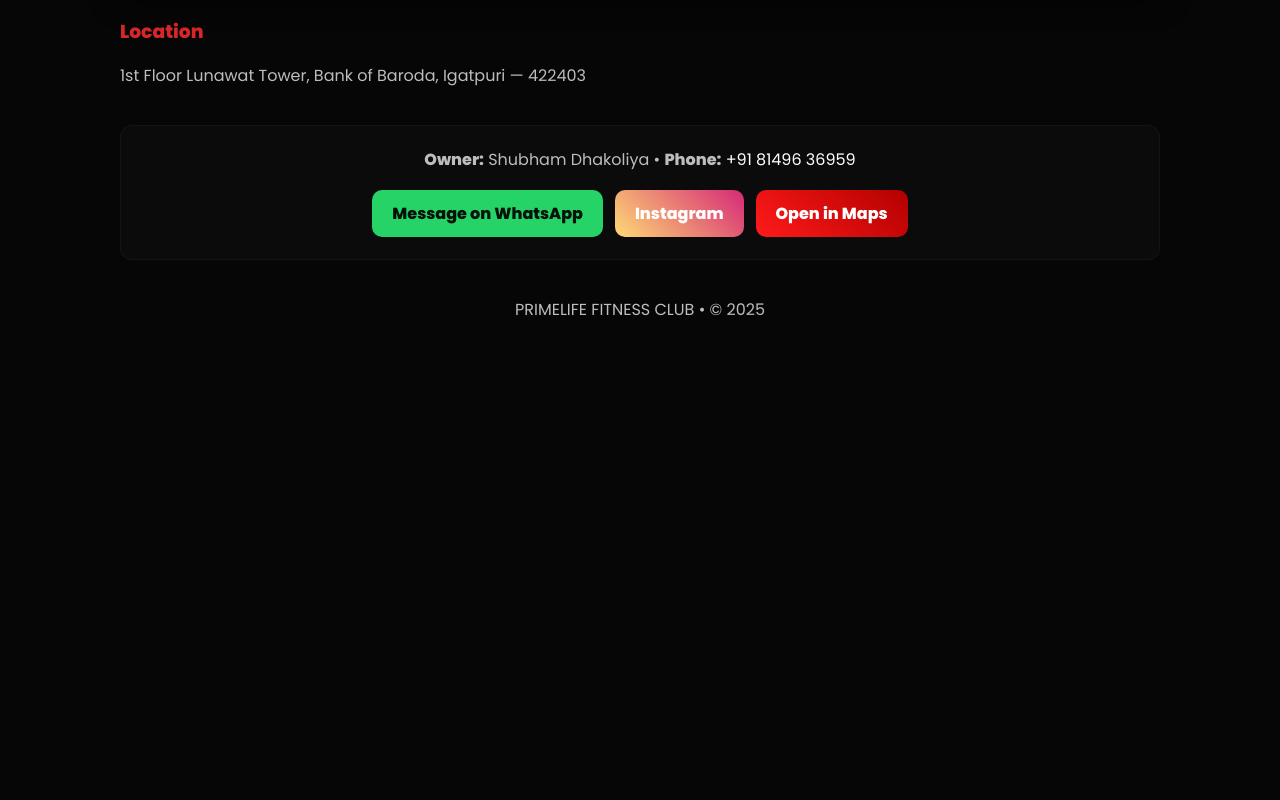
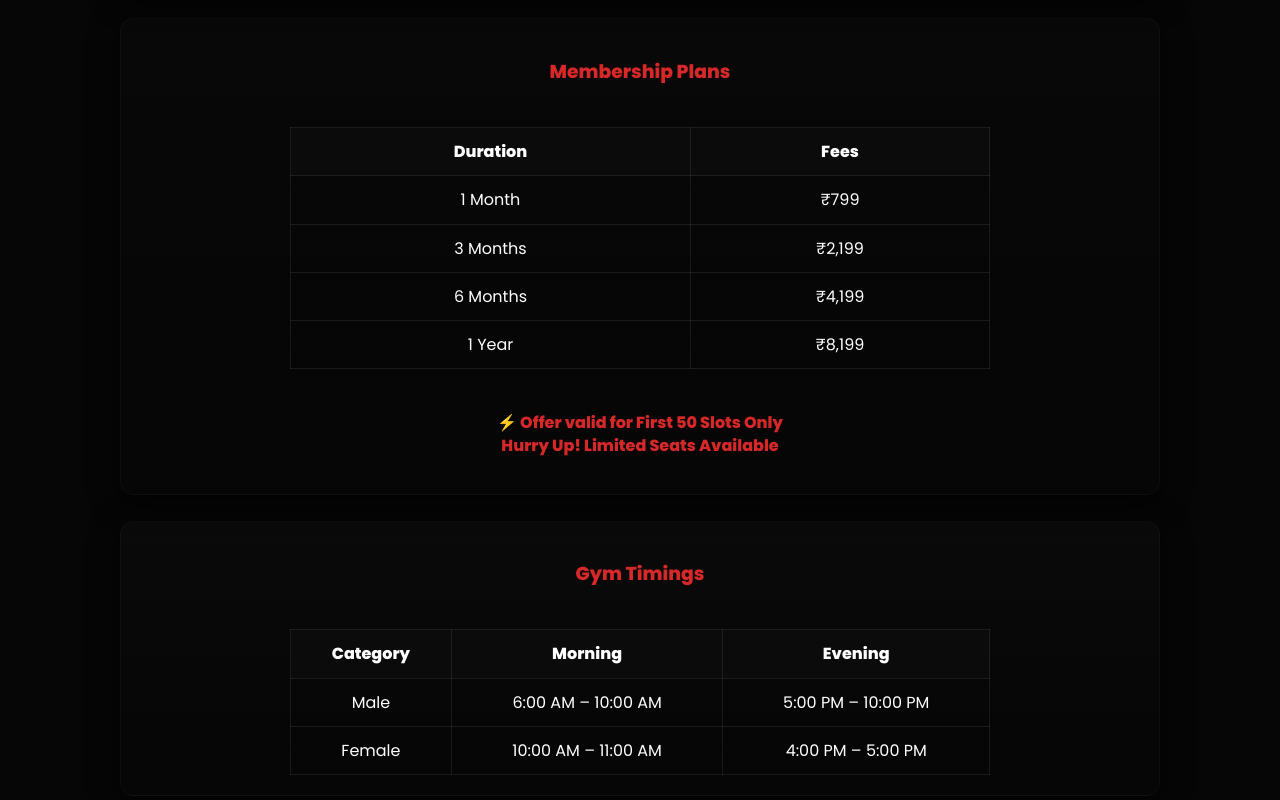
Before and after one commit to GitBuddy14/Primelifegym.github.io, a plain HTML site: page index.html in a window 1280 px wide. Shown: the part 2560-3360 px from the top of the page. Before the commit the page ends 2939 px from the top, so only its background shows below. Drawn offline with Linux system fonts and the light colour scheme.

Commit message:
Update index.html
Append some timings or fees data

```diff
--- a/index.html
+++ b/index.html
@@ -126,6 +126,64 @@
         </div>
       </div>
     </div>
+    <!-- MEMBERSHIP FEES -->
+<section class="service-row" style="flex-direction:column;align-items:center;text-align:center">
+  <h3 style="color:var(--accent);margin-bottom:14px">Membership Plans</h3>
+
+  <div style="width:100%;max-width:700px">
+    <table style="width:100%;border-collapse:collapse;color:#fff">
+      <tr style="background:#0b0b0b">
+        <th style="padding:12px;border:1px solid rgba(255,255,255,0.08)">Duration</th>
+        <th style="padding:12px;border:1px solid rgba(255,255,255,0.08)">Fees</th>
+      </tr>
+      <tr>
+        <td style="padding:12px;border:1px solid rgba(255,255,255,0.08)">1 Month</td>
+        <td style="padding:12px;border:1px solid rgba(255,255,255,0.08)">₹799</td>
+      </tr>
+      <tr>
+        <td style="padding:12px;border:1px solid rgba(255,255,255,0.08)">3 Months</td>
+        <td style="padding:12px;border:1px solid rgba(255,255,255,0.08)">₹2,199</td>
+      </tr>
+      <tr>
+        <td style="padding:12px;border:1px solid rgba(255,255,255,0.08)">6 Months</td>
+        <td style="padding:12px;border:1px solid rgba(255,255,255,0.08)">₹4,199</td>
+      </tr>
+      <tr>
+        <td style="padding:12px;border:1px solid rgba(255,255,255,0.08)">1 Year</td>
+        <td style="padding:12px;border:1px solid rgba(255,255,255,0.08)">₹8,199</td>
+      </tr>
+    </table>
+  </div>
+
+  <p style="margin-top:14px;color:var(--accent);font-weight:700">
+    ⚡ Offer valid for First 50 Slots Only <br>
+    Hurry Up! Limited Seats Available
+  </p>
+</section>
+    <!-- GYM TIMINGS -->
+<section class="service-row" style="flex-direction:column;align-items:center;text-align:center">
+  <h3 style="color:var(--accent);margin-bottom:14px">Gym Timings</h3>
+
+  <div style="width:100%;max-width:700px">
+    <table style="width:100%;border-collapse:collapse;color:#fff">
+      <tr style="background:#0b0b0b">
+        <th style="padding:12px;border:1px solid rgba(255,255,255,0.08)">Category</th>
+        <th style="padding:12px;border:1px solid rgba(255,255,255,0.08)">Morning</th>
+        <th style="padding:12px;border:1px solid rgba(255,255,255,0.08)">Evening</th>
+      </tr>
+      <tr>
+        <td style="padding:12px;border:1px solid rgba(255,255,255,0.08)">Male</td>
+        <td style="padding:12px;border:1px solid rgba(255,255,255,0.08)">6:00 AM – 10:00 AM</td>
+        <td style="padding:12px;border:1px solid rgba(255,255,255,0.08)">5:00 PM – 10:00 PM</td>
+      </tr>
+      <tr>
+        <td style="padding:12px;border:1px solid rgba(255,255,255,0.08)">Female</td>
+        <td style="padding:12px;border:1px solid rgba(255,255,255,0.08)">10:00 AM – 11:00 AM</td>
+        <td style="padding:12px;border:1px solid rgba(255,255,255,0.08)">4:00 PM – 5:00 PM</td>
+      </tr>
+    </table>
+  </div>
+</section>
 
     <!-- LOCATION -->
     <section>
```
